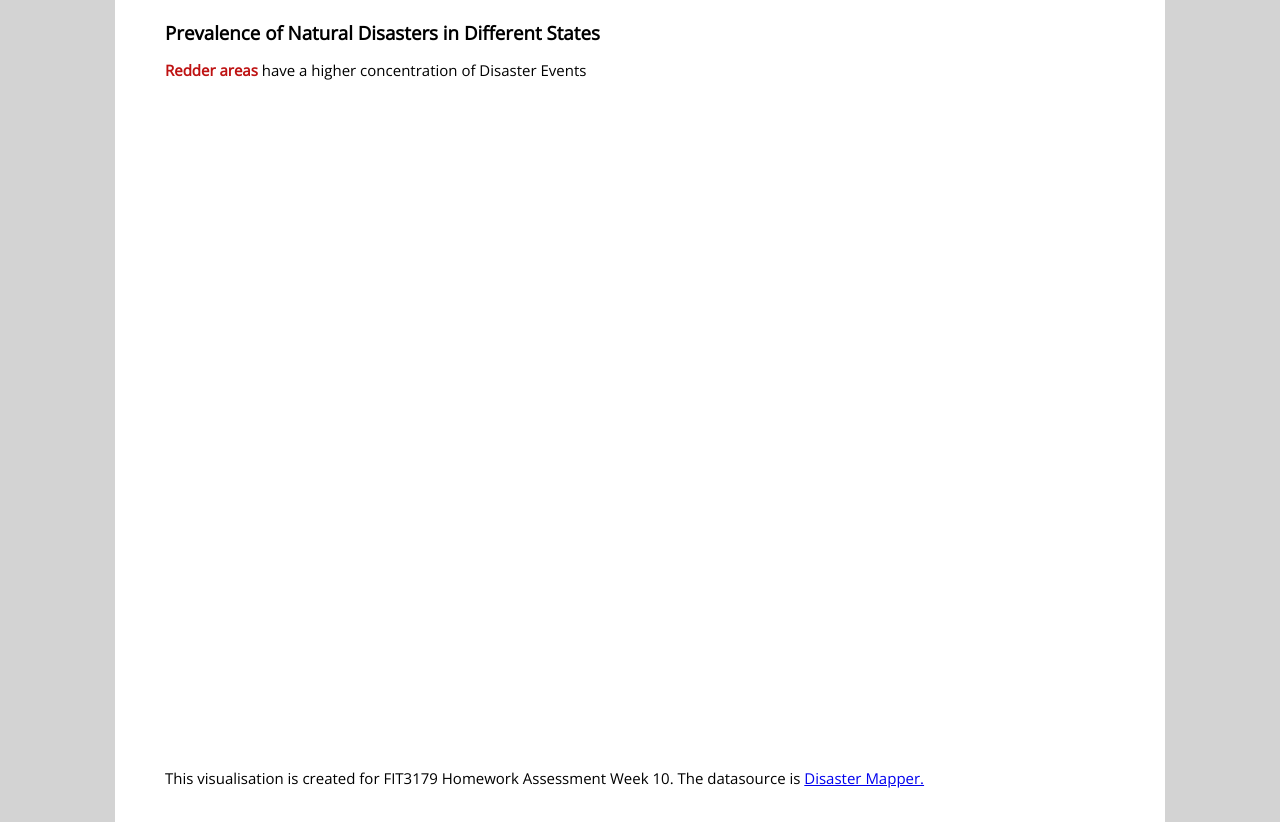
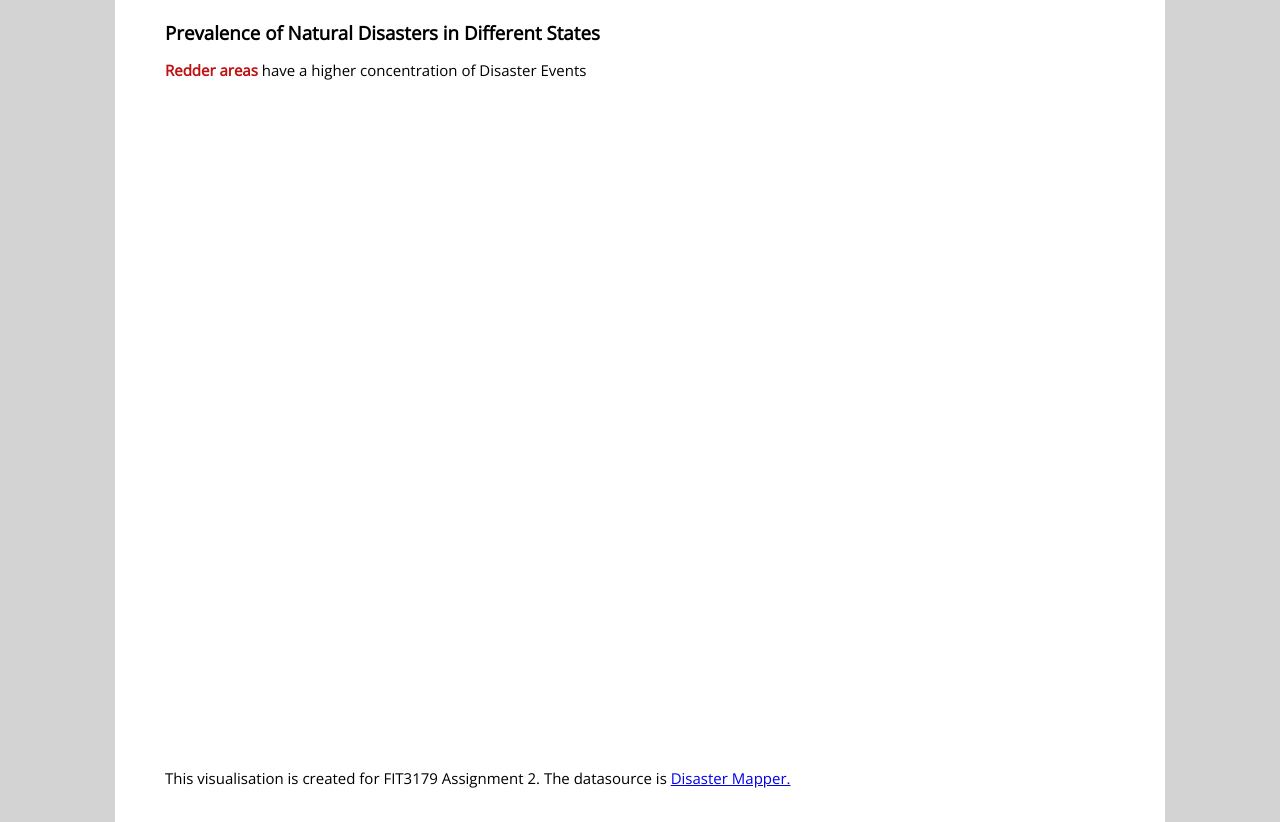
Before and after one commit to amishmishra27/FIT3179_A2, a plain HTML site: page index.html in a window 1280 px wide. Shown: the part 1608-2430 px from the top of the page. Drawn offline with nearby package versions, Linux system fonts and the light colour scheme; a script that the page names is missing.

Commit message:
Update index.html

```diff
--- a/index.html
+++ b/index.html
@@ -96,7 +96,7 @@
     <div class = "bottom">
       <div class="pure-g">
         <div class="pure-u-1-1 small-font">
-          <p>This visualisation is created for FIT3179 Homework Assessment Week 10. The datasource is <a href="https://knowledge.aidr.org.au/collections/australian-disasters/" target=" _blank">Disaster Mapper</href>.</p>
+          <p>This visualisation is created for FIT3179 Assignment 2. The datasource is <a href="https://knowledge.aidr.org.au/collections/australian-disasters/" target=" _blank">Disaster Mapper</href>.</p>
         </div>
       </div>
     </div>
```
